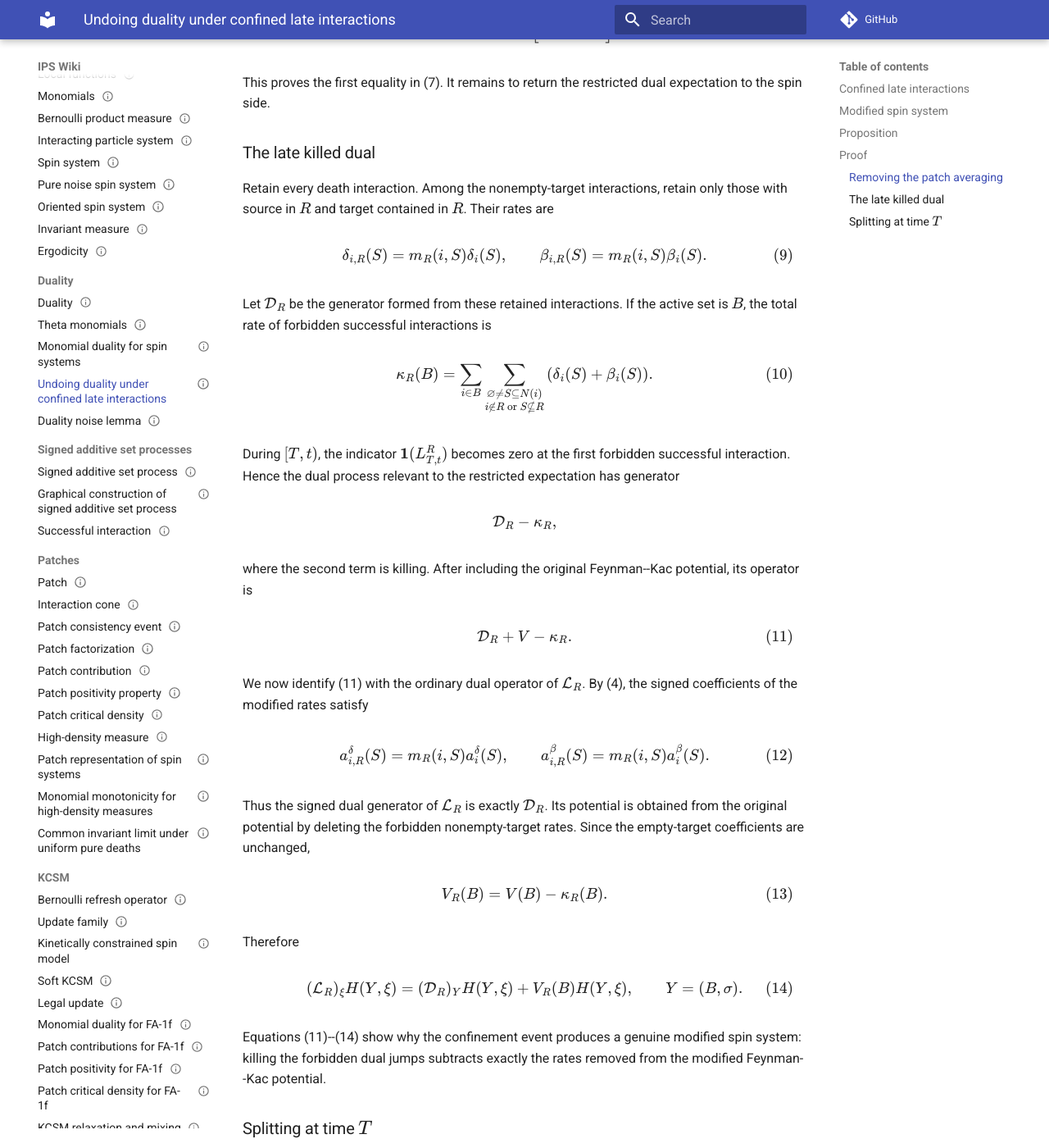
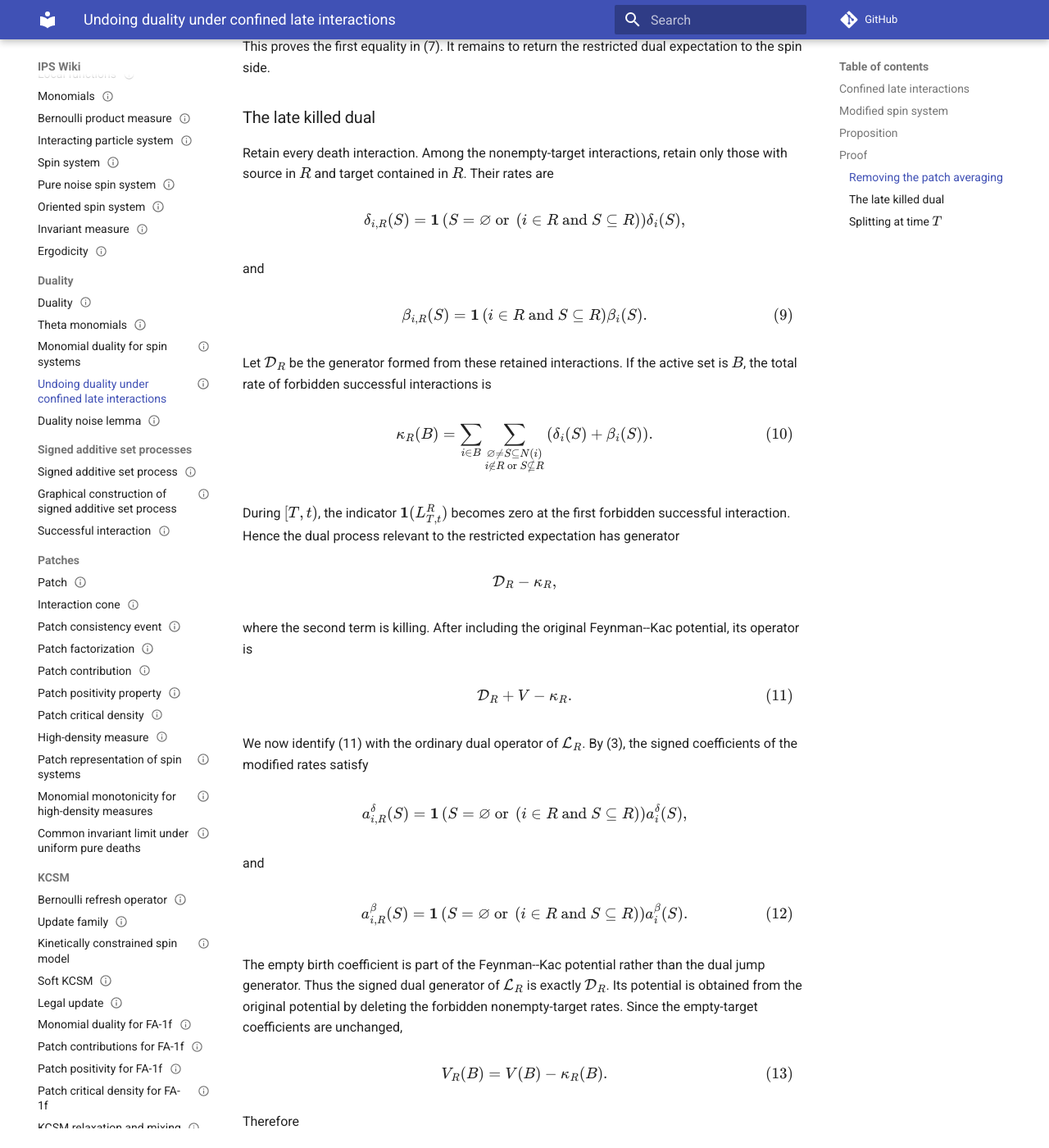
Before and after one commit to maciejgluchowski86-beep/ips-wiki, an MkDocs documentation site: the page built from docs/entries/undoing-duality-under-confined-late-interactions.md, in a window 1280 px wide and 1400 px high, scrolled down 2628 px. Shown: the whole window at 82% size. Built offline with MkDocs 1.6.1 and Material for MkDocs 9.7.7, drawn with Linux system fonts in a browser that asks for light colours; comment, search, counter and statistics services are not loaded; some of the changed text lies outside the part shown.

Commit message:
Simplify confined interaction restriction

```diff
--- a/docs/entries/undoing-duality-under-confined-late-interactions.md
+++ b/docs/entries/undoing-duality-under-confined-late-interactions.md
@@ -68,36 +68,27 @@ Deaths have empty target and are not successful interactions, so they are unrest
 
 ## Modified spin system
 
-For \(i\in\Lambda\) and \(S\subseteq N(i)\), set
-
-$$
-m_R(i,S)
-=
-\begin{cases}
-1,
-&S=\vn,
-\\
-1,
-&i\in R\text{ and }S\subseteq R,
-\\
-0,
-&\text{otherwise}.
-\end{cases}
-\tag{3}
-$$
-
 Using the monomial coefficients \(c_i^x(S)\) of the original rates, define
 
 $$
 c_{i,R}^x(S)
 =
-m_R(i,S)c_i^x(S),
+\ind\left(
+S=\vn
+\text{ or }
+\left(i\in R\text{ and }S\subseteq R\right)
+\right)c_i^x(S),
 \qquad
+x\in\{0,1\},
+\tag{3}
+$$
+
+and
+
+$$
 c_{i,R}^x(\xi)
 =
-\sum_{S\subseteq N(i)}c_{i,R}^x(S)\chi_S(\xi),
-\qquad
-x\in\{0,1\}.
+\sum_{S\subseteq N(i)}c_{i,R}^x(S)\chi_S(\xi).
 \tag{4}
 $$
 
@@ -213,11 +204,19 @@ Retain every death interaction. Among the nonempty-target interactions, retain o
 $$
 \delta_{i,R}(S)
 =
-m_R(i,S)\delta_i(S),
-\qquad
+\ind\left(
+S=\vn
+\text{ or }
+\left(i\in R\text{ and }S\subseteq R\right)
+\right)\delta_i(S),
+$$
+
+and
+
+$$
 \beta_{i,R}(S)
 =
-m_R(i,S)\beta_i(S).
+\ind\left(i\in R\text{ and }S\subseteq R\right)\beta_i(S).
 \tag{9}
 $$
 
@@ -248,20 +247,32 @@ $$
 \tag{11}
 $$
 
-We now identify (11) with the ordinary dual operator of \(\cL_R\). By (4), the signed coefficients of the modified rates satisfy
+We now identify (11) with the ordinary dual operator of \(\cL_R\). By (3), the signed coefficients of the modified rates satisfy
 
 $$
 a_{i,R}^\delta(S)
 =
-m_R(i,S)a_i^\delta(S),
-\qquad
+\ind\left(
+S=\vn
+\text{ or }
+\left(i\in R\text{ and }S\subseteq R\right)
+\right)a_i^\delta(S),
+$$
+
+and
+
+$$
 a_{i,R}^\beta(S)
 =
-m_R(i,S)a_i^\beta(S).
+\ind\left(
+S=\vn
+\text{ or }
+\left(i\in R\text{ and }S\subseteq R\right)
+\right)a_i^\beta(S).
 \tag{12}
 $$
 
-Thus the signed dual generator of \(\cL_R\) is exactly \(\cD_R\). Its potential is obtained from the original potential by deleting the forbidden nonempty-target rates. Since the empty-target coefficients are unchanged,
+The empty birth coefficient is part of the Feynman--Kac potential rather than the dual jump generator. Thus the signed dual generator of \(\cL_R\) is exactly \(\cD_R\). Its potential is obtained from the original potential by deleting the forbidden nonempty-target rates. Since the empty-target coefficients are unchanged,
 
 $$
 V_R(B)
```
Also changed, not shown: other parts of docs/entries/undoing-duality-under-confined-late-interactions.md (+1 -1 lines).
